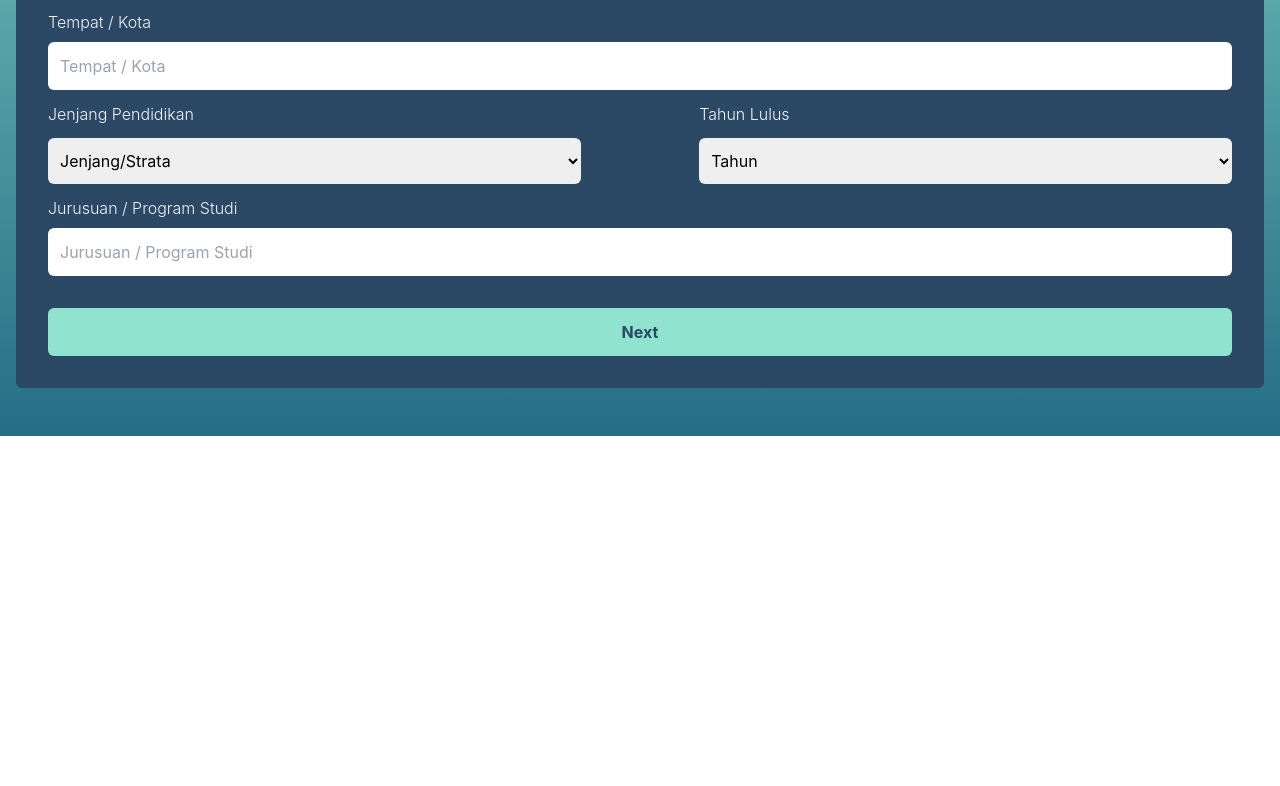
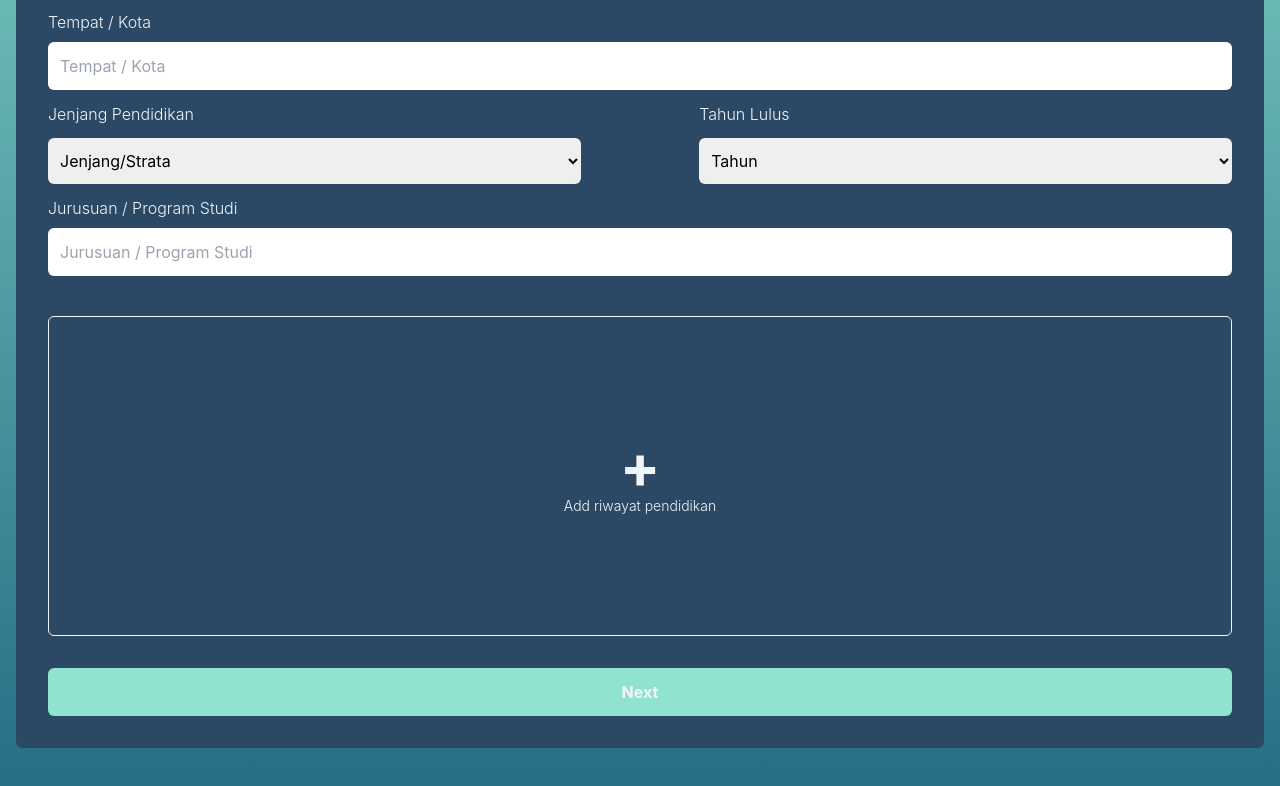
Before and after one commit to Dedenno17/react-test, a React (Create React App) app: page /add in a window 1280 px wide. Shown: the part 446-1232 px from the top of the page. Before the commit the page ends 882 px from the top, so only its background shows below. Built offline with nearby package versions, Linux system fonts and the light colour scheme.

Commit message:
membuat Add layout component untuk menggantikan form sebelum form ditambahkan, memperbaiki sedikit struktur Riwayat pendidikan

```diff
--- a/src/components/Form/RiwayatPendidikan/RiwayatPendidikan.jsx
+++ b/src/components/Form/RiwayatPendidikan/RiwayatPendidikan.jsx
@@ -1,4 +1,6 @@
+import Button from "../../UI/Button";
 import RiwayatPendidikanForm from "./RiwayatPendidikanForm";
+import AddLayout from "../../UI/AddLayout";
 
 const RiwayatPendidikan = () => {
   return (
@@ -6,7 +8,15 @@ const RiwayatPendidikan = () => {
       <h2 className="text-left text-2xl font-medium text-slate-100 mb-5">
         Riwayat Pendidikan
       </h2>
-      <RiwayatPendidikanForm />
+      <form className="w-full">
+        <RiwayatPendidikanForm />
+        <AddLayout />
+        <div className="mt-8">
+          <Button className="bg-tosca w-full text-slate-100" typw="submit">
+            Next
+          </Button>
+        </div>
+      </form>
     </div>
   );
 };
--- a/src/components/Form/RiwayatPendidikan/RiwayatPendidikanForm.jsx
+++ b/src/components/Form/RiwayatPendidikan/RiwayatPendidikanForm.jsx
@@ -1,10 +1,9 @@
 import InputText from "../../UI/InputText";
 import SelectOption from "../../UI/SelectOption";
-import Button from "../../UI/Button";
 
 const RiwayatPendidikanForm = (props) => {
   return (
-    <form className="w-full">
+    <div className="w-full mb-10">
       <div>
         <InputText
           id="institusi"
@@ -58,12 +57,7 @@ const RiwayatPendidikanForm = (props) => {
         </div>
         <InputText id="program" label="Jurusuan / Program Studi" type="text" />
       </div>
-      <div className="w-full mt-8">
-        <Button className="w-full bg-tosca text-grey" type="submit">
-          Next
-        </Button>
-      </div>
-    </form>
+    </div>
   );
 };
 
--- /dev/null
+++ b/src/components/UI/AddLayout.jsx
@@ -0,0 +1,14 @@
+const AddLayout = () => {
+  return (
+    <div className="w-full h-80 flex border-[1px] border-slate-100 rounded-md">
+      <div className="m-auto text-center cursor-pointer">
+        <p className="text-slate-100 font-bold text-6xl">+</p>
+        <p className="text-sm font-light text-slate-100">
+          Add riwayat pendidikan
+        </p>
+      </div>
+    </div>
+  );
+};
+
+export default AddLayout;
```
